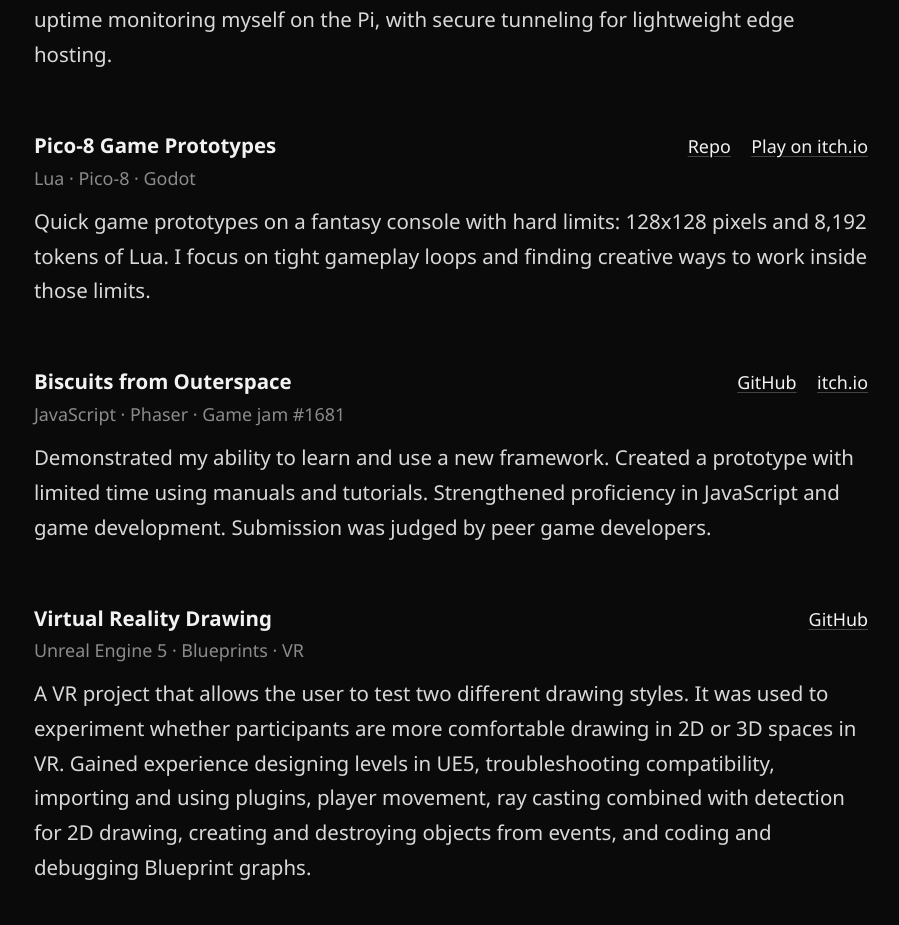
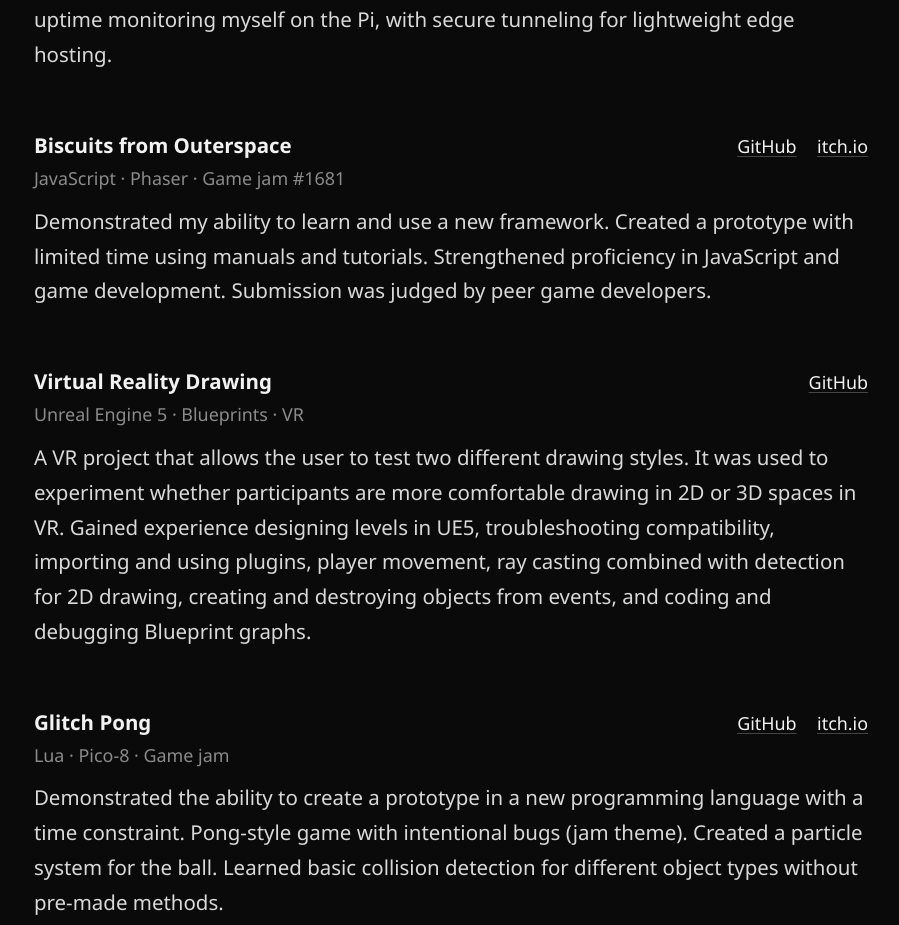
Before and after one commit to nkiv/pi-portfolio, a React (Vite) app: page / in a window 1280 px wide. Shown: the part 3826-4751 px from the top of the page, without its empty margins (189-1088 px from the left). Built offline with nearby package versions, Linux system fonts and the light colour scheme.

Commit message:
Final final changes lol

```diff
--- a/src/About.jsx
+++ b/src/About.jsx
@@ -70,15 +70,6 @@ const projects = [
       { label: "Live", href: "https://nkivett.com/" },
     ],
     text: "My portfolio site, self-hosted on a Raspberry Pi. I moved it from PHP to React and Vite and got load times under a second. I handle the DNS, Apache config, SSL certs and uptime monitoring myself on the Pi, with secure tunneling for lightweight edge hosting.",
-  },
-  {
-    name: "Pico-8 Game Prototypes",
-    tech: "Lua · Pico-8 · Godot",
-    links: [
-      { label: "Repo", href: "https://github.com/nkiv/pico-8-projects" },
-      { label: "Play on itch.io", href: "https://nkiv.itch.io/" },
-    ],
-    text: "Quick game prototypes on a fantasy console with hard limits: 128x128 pixels and 8,192 tokens of Lua. I focus on tight gameplay loops and finding creative ways to work inside those limits.",
   },
   {
     name: "Biscuits from Outerspace",
```
Also changed, not shown: 3 other files (tests, documents, lock files or other folders).
